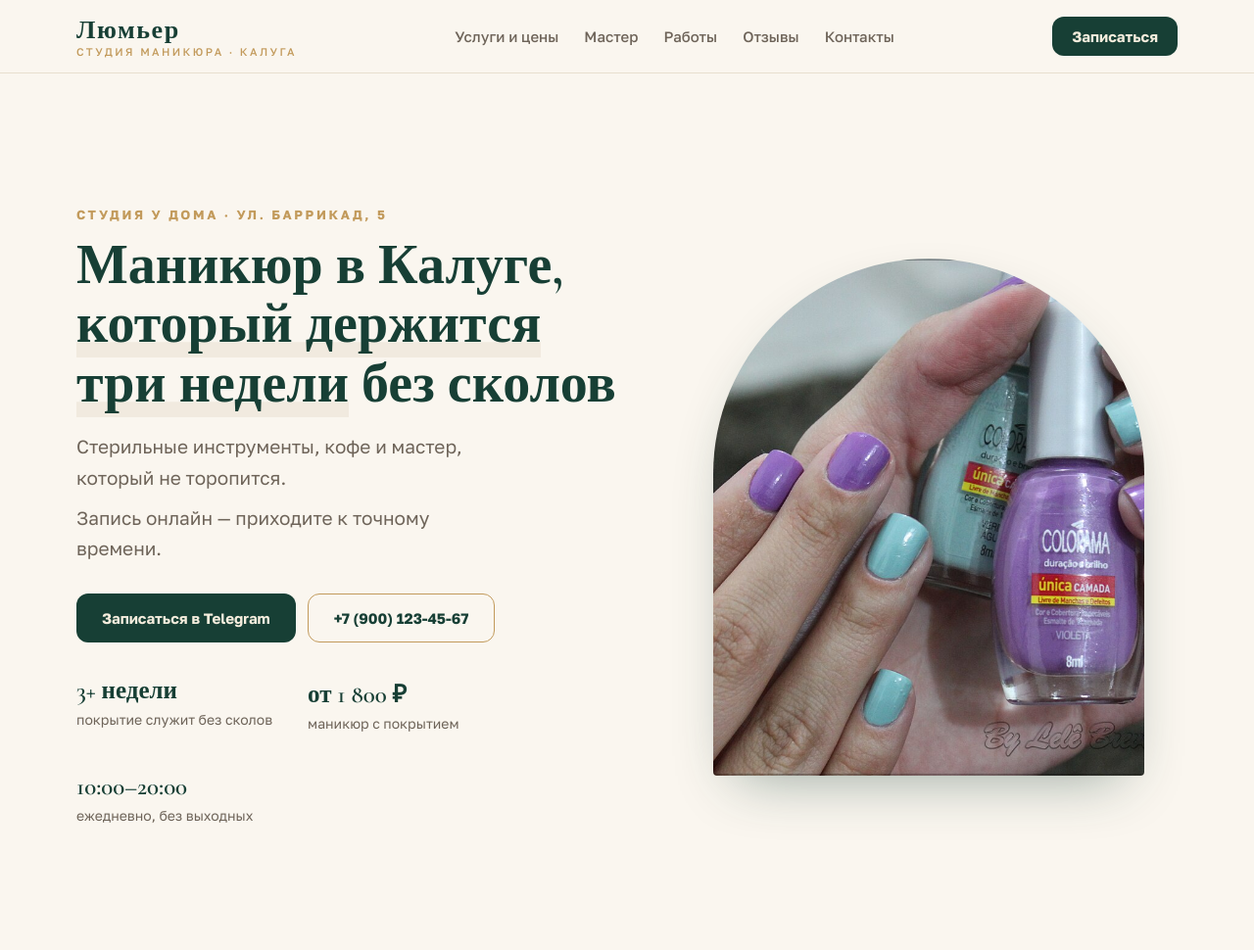
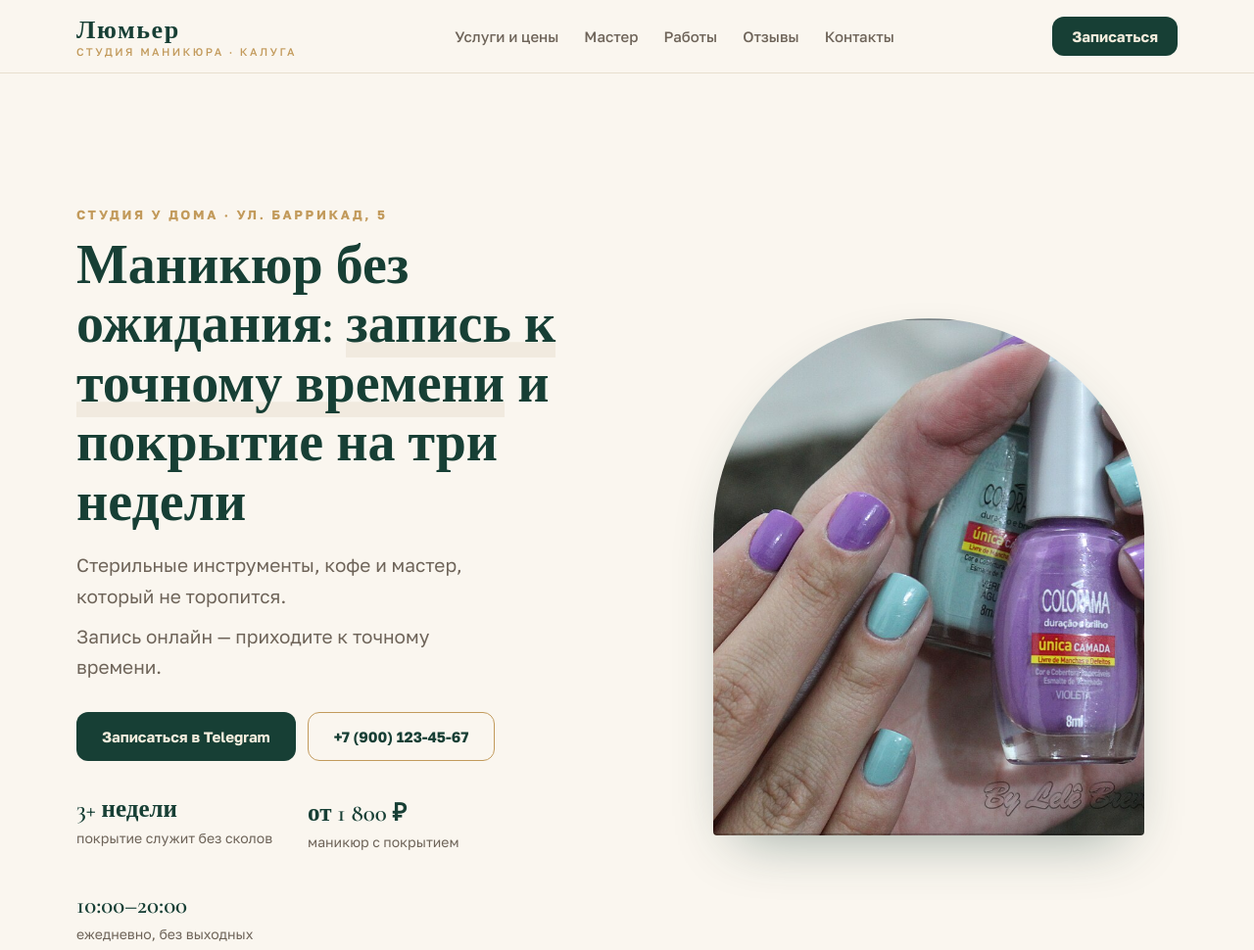
Before and after one commit to vedeneevasvetoyara-coder/manikur-demo, a plain HTML site: page index.html in a window 1280 px wide. Shown: the top 970 px of the page at 98% size. Drawn offline with nearby package versions, Linux system fonts and the light colour scheme.

Commit message:
Новый заголовок главной страницы

```diff
--- a/index.html
+++ b/index.html
@@ -116,7 +116,7 @@ footer{padding:26px 0;border-top:1px solid rgba(237,228,211,.18);color:#A79A81;f
 <section class="hero"><div class="in">
   <div>
     <p class="eyebrow">Студия у дома · ул. Баррикад, 5</p>
-    <h1>Маникюр в Калуге, <em>который держится три недели</em> без сколов</h1>
+    <h1>Маникюр без ожидания: <em>запись к точному времени</em> и покрытие на три недели</h1>
     <p class="lead">Стерильные инструменты, кофе и мастер, который не торопится.</p>
     <p class="lead lead2">Запись онлайн — приходите к точному времени.</p>
     <div class="row">
```
